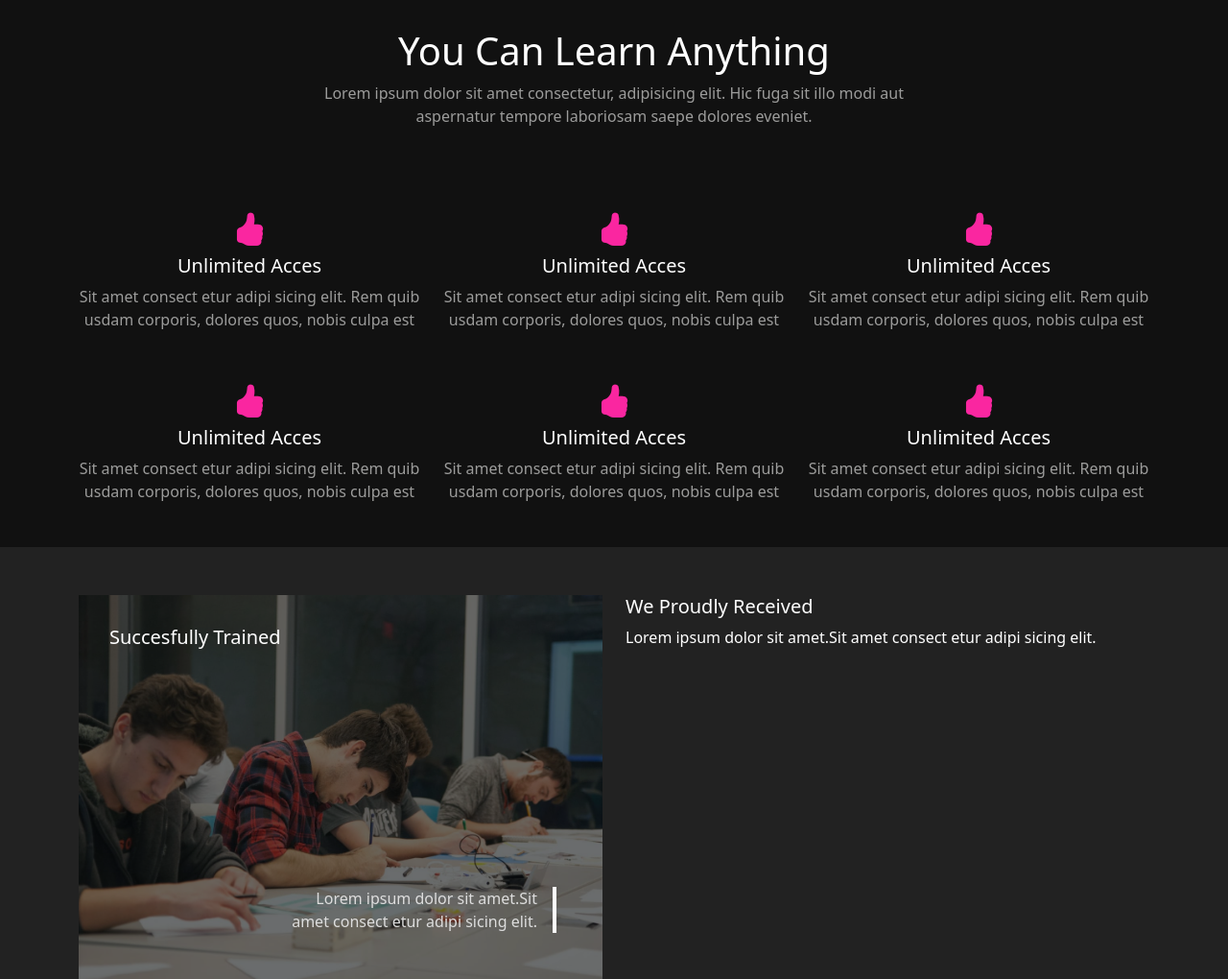
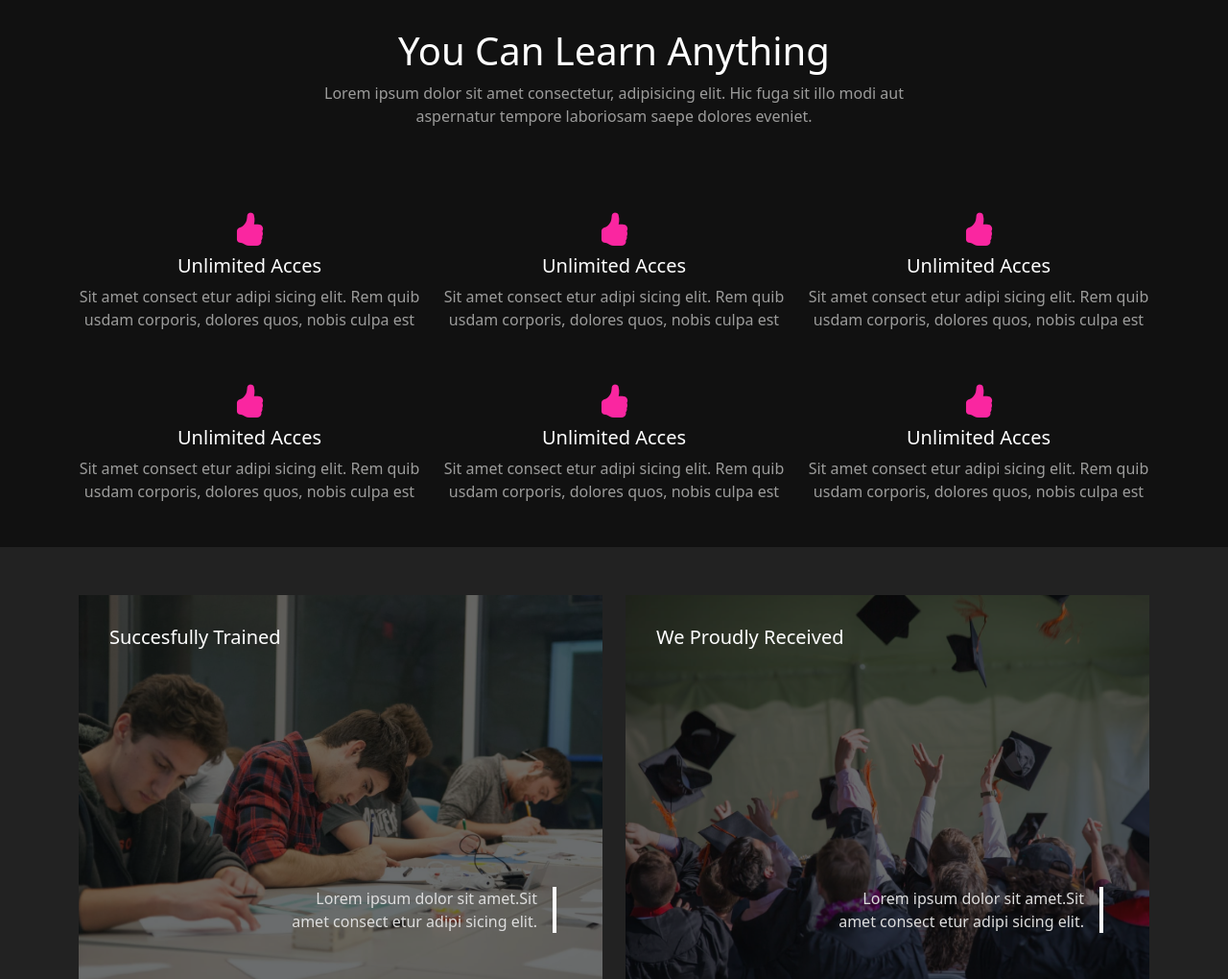
Before and after one commit to Delusumbo/Tutee-Education, a PHP site: page / in a window 1280 px wide. Shown: the part 537-1557 px from the top of the page at 96% size. Run offline with PHP 8.4, Linux system fonts and the light colour scheme.

Commit message:
sunmi's finished for today

```diff
--- a/style.css
+++ b/style.css
@@ -157,7 +157,43 @@ p{
 }
 
 
+.proud{
+    background: url(images/b7\ \(1\).jpg);
+    height: 100%;
+     background-size: cover;
+    min-height: 400px;
+    position: relative;
+    z-index: 0;
+    padding: 2em;
+    h5{
+       font-size: 1.25rem;
+        text-align: left;
+    }
 
+    p{
+       position: absolute;
+    right: 0;
+    bottom: 0;
+    margin: 3em;
+    padding: 0 1em;
+    color: #ddd;
+    max-width: 300px;
+    border-right: 4px solid #fff;
+    text-align: right;
+    }
+.
+
+}
+.proud::before{
+    content: "";
+    background: rgba(7, 10, 12, 0.6);
+    position: absolute;
+    top: 0;
+    min-height: 100%;
+    left: 0;
+    right: 0;
+    z-index: -1;
+}
 
 
 /* media queries  */
```
Also changed, not shown: images/b7 (1).jpg (renamed from images/b7.jpg).
